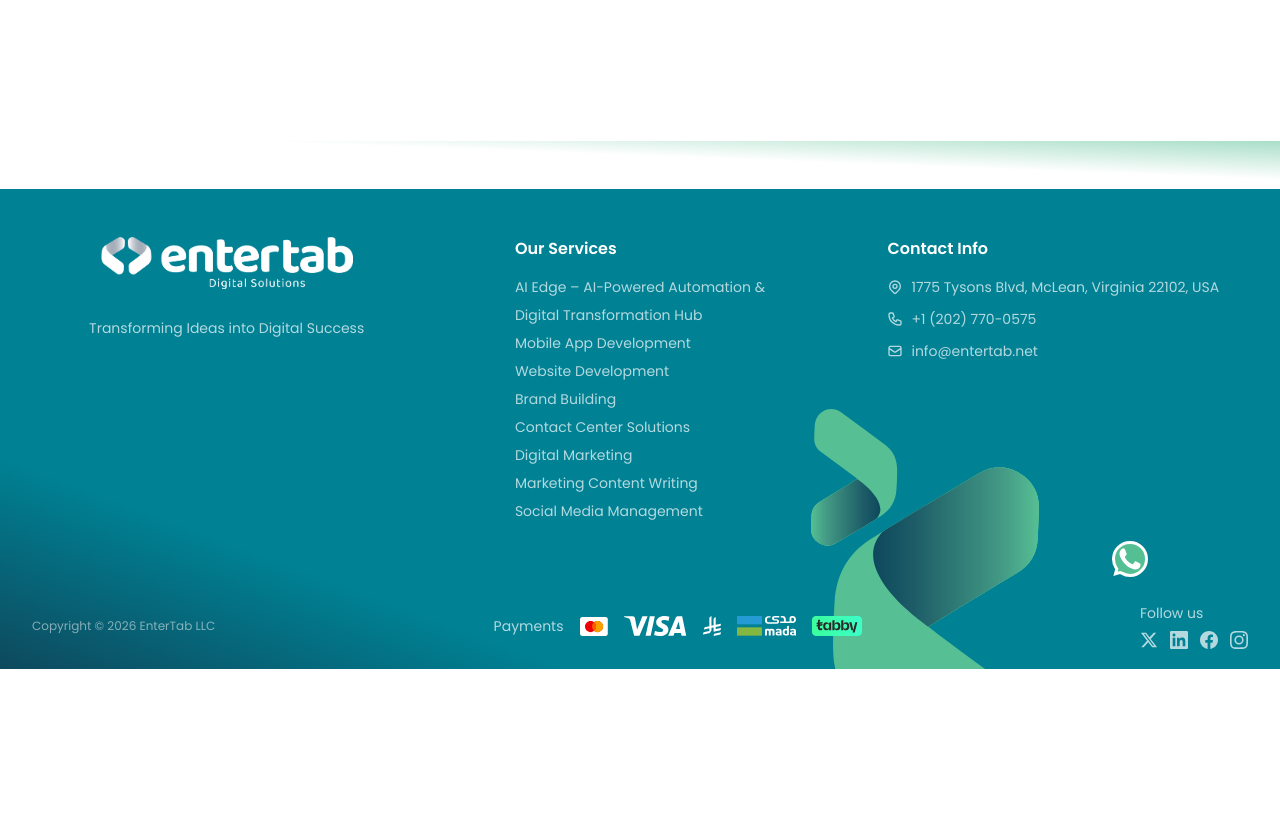
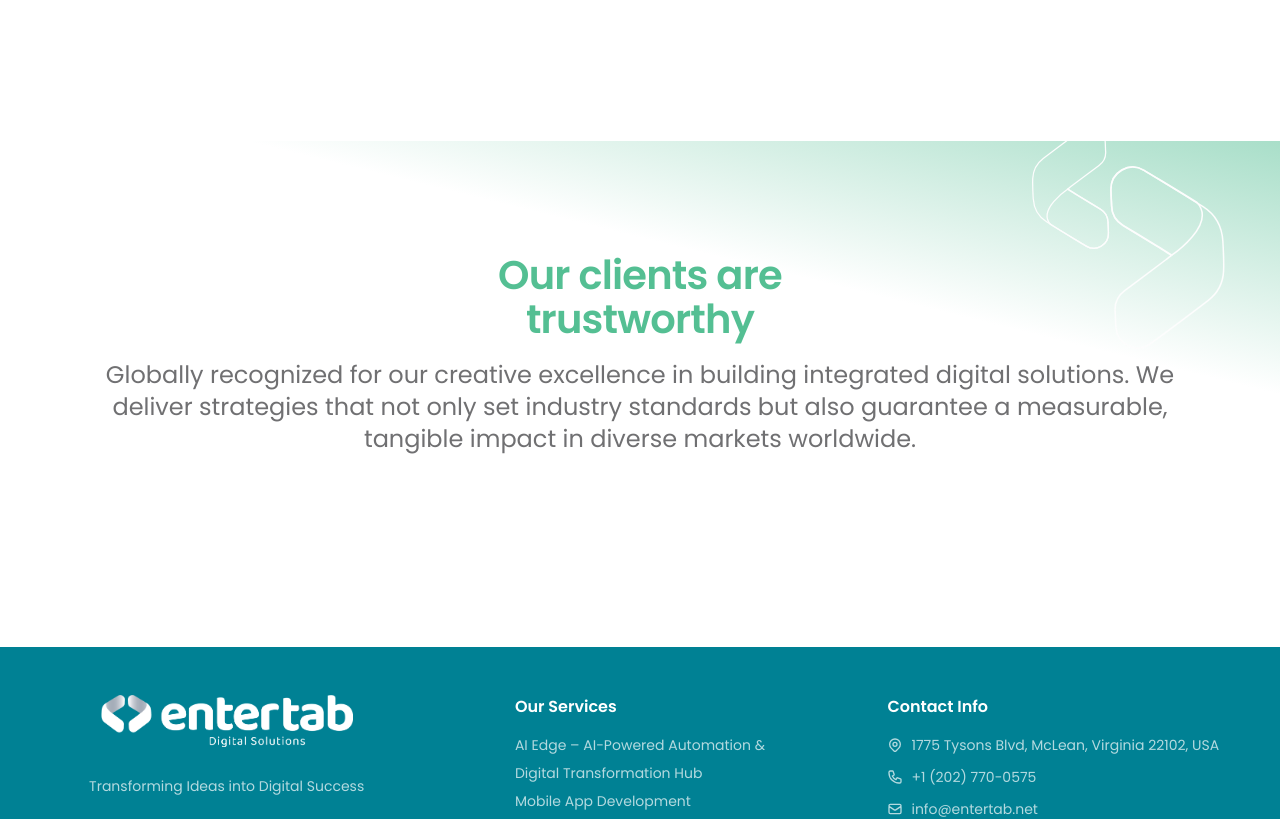
Before and after one commit to EntertabOrganization/entertab, a Next.js app: page /who-we-are in a window 1280 px wide. Shown: the part 2440-3259 px from the top of the page. Before the commit the page ends 3109 px from the top, so only its background shows below. Built offline with nearby package versions, Linux system fonts and the light colour scheme.

Commit message:
Update clients

```diff
--- a/app/who-we-are/page.tsx
+++ b/app/who-we-are/page.tsx
@@ -197,11 +197,10 @@ export default function WhoWeArePage() {
                         {beliefs.map((belief, index) => (
                             <div
                                 key={belief.title}
-                                className={`grid grid-cols-1 lg:grid-cols-3 gap-8 items-center px-10 py-12${
-                                    index < beliefs.length - 1
-                                        ? " border-b-2 border-primary"
-                                        : ""
-                                }`}
+                                className={`grid grid-cols-1 lg:grid-cols-3 gap-8 items-center px-10 py-12${index < beliefs.length - 1
+                                    ? " border-b-2 border-primary"
+                                    : ""
+                                    }`}
                             >
                                 {/* Left: Title + Arrow (~col-4) */}
                                 <div className="flex items-center gap-4">
@@ -209,24 +208,24 @@ export default function WhoWeArePage() {
                                         {belief.title}
                                     </h3>
                                     <svg className="mb-9" width="44" height="75" viewBox="0 0 44 75" fill="none" xmlns="http://www.w3.org/2000/svg">
-                                        <path d="M21.3479 32.584C19.4792 33.7537 17.8981 34.7662 16.2944 35.7444C12.2942 38.191 8.28946 40.6308 4.2734 43.0501C1.71608 44.5915 0.343413 46.817 0.243748 49.8314C0.18259 51.6738 0.0648026 53.5116 0.00590945 55.354C-0.0960211 58.4892 1.143 60.9724 3.84303 62.5457C6.41847 64.0438 9.08225 64.0119 11.6532 62.4431C18.6003 58.2065 25.5746 54.0155 32.4583 49.6809C36.8685 46.9059 39.1359 42.7103 39.444 37.5161C39.6501 34.0593 39.8539 30.582 39.6999 27.1298C39.5096 22.8636 37.5911 19.2791 34.207 16.6957C27.4796 11.5561 20.7069 6.47584 13.8526 1.50731C8.90557 -2.07943 2.30501 1.09915 1.77044 7.21918C1.60055 9.1619 1.60055 11.116 1.4805 13.0633C1.2925 16.1438 2.49301 18.4947 4.95747 20.3052C9.78218 23.8486 14.5661 27.4467 19.3614 31.0266C19.9639 31.4713 20.537 31.9433 21.3479 32.584Z" fill="#56BF94"/>
-                                        <path d="M11.6597 62.4432C18.6068 58.2043 23.3047 55.443 30.1884 51.1061C37.3145 43.4082 21.3544 32.5818 21.3544 32.5818C21.3544 32.5818 17.9046 34.764 16.3009 35.7445C12.2984 38.1888 8.29597 40.6286 4.27991 43.0479C1.72259 44.5916 0.349926 46.8148 0.250261 49.8315C0.189102 51.6716 0.0713152 53.5117 0.0124221 55.3518C-0.0895084 58.4894 1.14952 60.9702 3.84954 62.5435C5.10895 63.2755 6.38874 63.6426 7.66854 63.6426C9.00722 63.6426 10.3436 63.2413 11.6597 62.4432Z" fill="#56BF94"/>
-                                        <path d="M11.6597 62.4432C18.6068 58.2043 23.3047 55.443 30.1884 51.1061C37.3145 43.4082 21.3544 32.5818 21.3544 32.5818C21.3544 32.5818 17.9046 34.764 16.3009 35.7445C12.2984 38.1888 8.29597 40.6286 4.27991 43.0479C1.72259 44.5916 0.349926 46.8148 0.250261 49.8315C0.189102 51.6716 0.0713152 53.5117 0.0124221 55.3518C-0.0895084 58.4894 1.14952 60.9702 3.84954 62.5435C5.10895 63.2755 6.38874 63.6426 7.66854 63.6426C9.00722 63.6426 10.3436 63.2413 11.6597 62.4432Z" fill="url(#paint0_linear_461_675)"/>
-                                        <path d="M35.0769 61.376C35.8583 60.8857 36.5197 60.4639 37.1902 60.0535C38.8619 59.0297 40.5381 58.0104 42.2165 56.998C43.2857 56.3527 43.8587 55.4224 43.9018 54.1615C43.9267 53.3908 43.9765 52.6223 44.0014 51.8516C44.0445 50.5405 43.5258 49.503 42.3977 48.8441C41.3218 48.217 40.2074 48.2307 39.1314 48.8874C36.2275 50.6591 33.3101 52.4103 30.4334 54.223C28.5895 55.3836 27.6427 57.1371 27.5113 59.3101C27.4253 60.7558 27.3392 62.2083 27.4049 63.6516C27.4842 65.4347 28.286 66.9351 29.7017 68.0136C32.5105 70.1684 35.3419 72.2935 38.2073 74.3708C40.2776 75.8689 43.0365 74.5395 43.2607 71.9811C43.331 71.1694 43.331 70.3508 43.3808 69.5368C43.4601 68.2485 42.9572 67.2657 41.9266 66.5087C39.9084 65.0266 37.9105 63.5216 35.9036 62.0258C35.6545 61.8411 35.4144 61.6428 35.0769 61.376Z" fill="#56BF94"/>
-                                        <path d="M39.1272 48.8919C36.2233 50.6636 34.2595 51.8197 31.3805 53.6325C28.4019 56.8498 35.0749 61.376 35.0749 61.376C35.0749 61.376 36.5178 60.4639 37.1883 60.0535C38.8622 59.0319 40.5361 58.0104 42.2146 57.0003C43.2837 56.355 43.8568 55.4247 43.8998 54.1637C43.9247 53.3953 43.9746 52.6246 43.9995 51.8562C44.0425 50.5451 43.5238 49.5076 42.3958 48.8486C41.8703 48.5431 41.3334 48.388 40.7989 48.388C40.2371 48.3903 39.6776 48.559 39.1272 48.8919Z" fill="#56BF94"/>
-                                        <path d="M39.1272 48.8919C36.2233 50.6636 34.2595 51.8197 31.3805 53.6325C28.4019 56.8498 35.0749 61.376 35.0749 61.376C35.0749 61.376 36.5178 60.4639 37.1883 60.0535C38.8622 59.0319 40.5361 58.0104 42.2146 57.0003C43.2837 56.355 43.8568 55.4247 43.8998 54.1637C43.9247 53.3953 43.9746 52.6246 43.9995 51.8562C44.0425 50.5451 43.5238 49.5076 42.3958 48.8486C41.8703 48.5431 41.3334 48.388 40.7989 48.388C40.2371 48.3903 39.6776 48.559 39.1272 48.8919Z" fill="url(#paint1_linear_461_675)"/>
+                                        <path d="M21.3479 32.584C19.4792 33.7537 17.8981 34.7662 16.2944 35.7444C12.2942 38.191 8.28946 40.6308 4.2734 43.0501C1.71608 44.5915 0.343413 46.817 0.243748 49.8314C0.18259 51.6738 0.0648026 53.5116 0.00590945 55.354C-0.0960211 58.4892 1.143 60.9724 3.84303 62.5457C6.41847 64.0438 9.08225 64.0119 11.6532 62.4431C18.6003 58.2065 25.5746 54.0155 32.4583 49.6809C36.8685 46.9059 39.1359 42.7103 39.444 37.5161C39.6501 34.0593 39.8539 30.582 39.6999 27.1298C39.5096 22.8636 37.5911 19.2791 34.207 16.6957C27.4796 11.5561 20.7069 6.47584 13.8526 1.50731C8.90557 -2.07943 2.30501 1.09915 1.77044 7.21918C1.60055 9.1619 1.60055 11.116 1.4805 13.0633C1.2925 16.1438 2.49301 18.4947 4.95747 20.3052C9.78218 23.8486 14.5661 27.4467 19.3614 31.0266C19.9639 31.4713 20.537 31.9433 21.3479 32.584Z" fill="#56BF94" />
+                                        <path d="M11.6597 62.4432C18.6068 58.2043 23.3047 55.443 30.1884 51.1061C37.3145 43.4082 21.3544 32.5818 21.3544 32.5818C21.3544 32.5818 17.9046 34.764 16.3009 35.7445C12.2984 38.1888 8.29597 40.6286 4.27991 43.0479C1.72259 44.5916 0.349926 46.8148 0.250261 49.8315C0.189102 51.6716 0.0713152 53.5117 0.0124221 55.3518C-0.0895084 58.4894 1.14952 60.9702 3.84954 62.5435C5.10895 63.2755 6.38874 63.6426 7.66854 63.6426C9.00722 63.6426 10.3436 63.2413 11.6597 62.4432Z" fill="#56BF94" />
+                                        <path d="M11.6597 62.4432C18.6068 58.2043 23.3047 55.443 30.1884 51.1061C37.3145 43.4082 21.3544 32.5818 21.3544 32.5818C21.3544 32.5818 17.9046 34.764 16.3009 35.7445C12.2984 38.1888 8.29597 40.6286 4.27991 43.0479C1.72259 44.5916 0.349926 46.8148 0.250261 49.8315C0.189102 51.6716 0.0713152 53.5117 0.0124221 55.3518C-0.0895084 58.4894 1.14952 60.9702 3.84954 62.5435C5.10895 63.2755 6.38874 63.6426 7.66854 63.6426C9.00722 63.6426 10.3436 63.2413 11.6597 62.4432Z" fill="url(#paint0_linear_461_675)" />
+                                        <path d="M35.0769 61.376C35.8583 60.8857 36.5197 60.4639 37.1902 60.0535C38.8619 59.0297 40.5381 58.0104 42.2165 56.998C43.2857 56.3527 43.8587 55.4224 43.9018 54.1615C43.9267 53.3908 43.9765 52.6223 44.0014 51.8516C44.0445 50.5405 43.5258 49.503 42.3977 48.8441C41.3218 48.217 40.2074 48.2307 39.1314 48.8874C36.2275 50.6591 33.3101 52.4103 30.4334 54.223C28.5895 55.3836 27.6427 57.1371 27.5113 59.3101C27.4253 60.7558 27.3392 62.2083 27.4049 63.6516C27.4842 65.4347 28.286 66.9351 29.7017 68.0136C32.5105 70.1684 35.3419 72.2935 38.2073 74.3708C40.2776 75.8689 43.0365 74.5395 43.2607 71.9811C43.331 71.1694 43.331 70.3508 43.3808 69.5368C43.4601 68.2485 42.9572 67.2657 41.9266 66.5087C39.9084 65.0266 37.9105 63.5216 35.9036 62.0258C35.6545 61.8411 35.4144 61.6428 35.0769 61.376Z" fill="#56BF94" />
+                                        <path d="M39.1272 48.8919C36.2233 50.6636 34.2595 51.8197 31.3805 53.6325C28.4019 56.8498 35.0749 61.376 35.0749 61.376C35.0749 61.376 36.5178 60.4639 37.1883 60.0535C38.8622 59.0319 40.5361 58.0104 42.2146 57.0003C43.2837 56.355 43.8568 55.4247 43.8998 54.1637C43.9247 53.3953 43.9746 52.6246 43.9995 51.8562C44.0425 50.5451 43.5238 49.5076 42.3958 48.8486C41.8703 48.5431 41.3334 48.388 40.7989 48.388C40.2371 48.3903 39.6776 48.559 39.1272 48.8919Z" fill="#56BF94" />
+                                        <path d="M39.1272 48.8919C36.2233 50.6636 34.2595 51.8197 31.3805 53.6325C28.4019 56.8498 35.0749 61.376 35.0749 61.376C35.0749 61.376 36.5178 60.4639 37.1883 60.0535C38.8622 59.0319 40.5361 58.0104 42.2146 57.0003C43.2837 56.355 43.8568 55.4247 43.8998 54.1637C43.9247 53.3953 43.9746 52.6246 43.9995 51.8562C44.0425 50.5451 43.5238 49.5076 42.3958 48.8486C41.8703 48.5431 41.3334 48.388 40.7989 48.388C40.2371 48.3903 39.6776 48.559 39.1272 48.8919Z" fill="url(#paint1_linear_461_675)" />
                                         <defs>
                                             <linearGradient id="paint0_linear_461_675" x1="32.0191" y1="48.1126" x2="0.00628536" y2="48.1126" gradientUnits="userSpaceOnUse">
-                                                <stop stopColor="#0D485C"/>
-                                                <stop offset="0.243" stopColor="#1D5C67"/>
-                                                <stop offset="0.7791" stopColor="#439A85"/>
-                                                <stop offset="1" stopColor="#56BF94"/>
+                                                <stop stopColor="#0D485C" />
+                                                <stop offset="0.243" stopColor="#1D5C67" />
+                                                <stop offset="0.7791" stopColor="#439A85" />
+                                                <stop offset="1" stopColor="#56BF94" />
                                             </linearGradient>
                                             <linearGradient id="paint1_linear_461_675" x1="30.615" y1="54.8837" x2="43.9999" y2="54.8837" gradientUnits="userSpaceOnUse">
-                                                <stop stopColor="#0D485C"/>
-                                                <stop offset="0.243" stopColor="#1D5C67"/>
-                                                <stop offset="0.7791" stopColor="#439A85"/>
-                                                <stop offset="1" stopColor="#56BF94"/>
+                                                <stop stopColor="#0D485C" />
+                                                <stop offset="0.243" stopColor="#1D5C67" />
+                                                <stop offset="0.7791" stopColor="#439A85" />
+                                                <stop offset="1" stopColor="#56BF94" />
                                             </linearGradient>
                                         </defs>
                                     </svg>
@@ -240,7 +239,7 @@ export default function WhoWeArePage() {
                     </div>
                 </section>
 
-                {/* Companies */}
+                {/* Clients */}
                 <section
                     className="relative pt-12 overflow-hidden"
                     style={{
@@ -248,6 +247,62 @@ export default function WhoWeArePage() {
                             "linear-gradient(to bottom left, rgba(83, 190, 147, 0.5) 0%, #FFFFFF 40.3846%)",
                     }}
                 >
+                    <div className="mx-auto w-full max-w-6xl px-4 sm:px-6 lg:px-8 pt-8 md:pt-12 lg:pt-16 flex flex-row items-center justify-center gap-8">
+                        {/* Left SVG */}
+                        <div className="hidden lg:flex shrink-0 items-center" style={{ position: "absolute", right: "170px", top: "-15px" }}>
+                            <svg width="78" height="124" viewBox="0 0 78 124" fill="none" xmlns="http://www.w3.org/2000/svg">
+                                <path d="M35.7449 62.988C39.3091 65.2278 42.3288 67.165 45.3878 69.0381C53.0186 73.7193 60.6585 78.3882 68.3196 83.0205C73.197 85.9722 75.8143 90.2317 76.0049 96.0007C76.1198 99.5268 76.3438 103.044 76.4587 106.57C76.6524 112.571 74.2923 117.323 69.1365 120.335C64.2258 123.202 59.1426 123.14 54.2349 120.14C40.9824 112.03 27.6753 104.012 14.5438 95.7134C6.13232 90.4028 1.80556 82.3727 1.21555 72.4298C0.822205 65.8145 0.434916 59.1594 0.72841 52.5532C1.09452 44.3886 4.74957 37.5258 11.2064 32.5818C24.0415 22.7459 36.9642 13.023 50.0383 3.51092C59.4755 -3.35194 72.0654 2.73174 73.0881 14.4438C73.4118 18.1625 73.4118 21.9025 73.6388 25.6304C73.9988 31.5246 71.7084 36.0285 67.0034 39.4936C57.7992 46.2739 48.6737 53.1643 39.524 60.0119C38.3893 60.8583 37.294 61.7628 35.7449 62.988Z" stroke="#FDFDFD" strokeWidth="1.25" strokeMiterlimit="10"/>
+                                <path d="M54.1219 120.14C40.804 112.05 31.7977 106.778 18.5984 98.5016C4.93691 83.8108 35.5346 63.1443 35.5346 63.1443C35.5346 63.1443 42.151 67.3099 45.2251 69.1809C52.8996 73.8463 60.5711 78.5025 68.2699 83.1221C73.1714 86.0688 75.8015 90.3136 75.9931 96.0699C76.1117 99.5803 76.3336 103.094 76.4492 106.604C76.6438 112.595 74.2721 117.327 69.0909 120.332C66.6766 121.728 64.2229 122.429 61.766 122.429C59.2028 122.432 56.6426 121.667 54.1219 120.14Z" stroke="#FDFDFD" strokeWidth="1.25" strokeMiterlimit="10"/>
+                            </svg>
+                        </div>
+
+                        {/* Center: Text */}
+                        <div className="flex flex-col items-center text-center">
+                            <h3
+                                style={{
+                                    fontFamily: "Poppins, sans-serif",
+                                    fontWeight: 600,
+                                    fontSize: 40,
+                                    lineHeight: "44px",
+                                    letterSpacing: "-0.02em",
+                                    textAlign: "center",
+                                    color: "#54BF93",
+                                    width: 300,
+                                    height: 88,
+                                }}
+                            >
+                                Our clients are trustworthy
+                            </h3>
+
+                            <p
+                                style={{
+                                    fontFamily: "Poppins, sans-serif",
+                                    fontWeight: 400,
+                                    fontSize: 24,
+                                    lineHeight: "32px",
+                                    letterSpacing: 0,
+                                    textAlign: "center",
+                                    color: "#707072",
+                                    marginTop: 18,
+                                }}
+                            >
+                                Globally recognized for our creative excellence in building integrated digital solutions. We deliver strategies that not only set industry standards but also guarantee a measurable, tangible impact in diverse markets worldwide.
+                            </p>
+                        </div>
+
+                        {/* Right SVG */}
+                        <div className="hidden lg:flex shrink-0 items-center" style={{ position: "absolute", right: "55px", top: "25px" }}>
+                            <svg width="115" height="183" viewBox="0 0 115 183" fill="none" xmlns="http://www.w3.org/2000/svg">
+                                <path d="M61.496 89.326C56.1937 85.994 51.7015 83.1121 47.1508 80.3256C35.7989 73.3617 24.4335 66.416 13.0366 59.5249C5.78071 55.1338 1.88722 48.7972 1.60364 40.2151C1.4326 34.9694 1.09952 29.7374 0.928471 24.4917C0.640397 15.5641 4.1513 8.49571 11.8213 4.01373C19.1266 -0.250068 26.6886 -0.159163 33.9895 4.30464C53.7045 16.3687 73.5006 28.2964 93.0356 40.6423C105.549 48.5426 111.985 60.4885 112.863 75.28C113.448 85.1212 114.025 95.0216 113.588 104.849C113.043 116.995 107.606 127.205 98.0004 134.559C78.9065 149.192 59.6821 163.656 40.2326 177.806C26.1935 188.016 7.46415 178.966 5.94276 161.542C5.46114 156.01 5.46113 150.446 5.12354 144.901C4.58791 136.132 7.99529 129.432 14.9946 124.277C28.6871 114.191 42.2626 103.94 55.8741 93.7534C57.562 92.4942 59.1914 91.1487 61.496 89.326Z" stroke="#FDFDFD" strokeWidth="1.5" strokeMiterlimit="10"/>
+                                <path d="M34.1576 4.30431C53.9698 16.34 67.368 24.1824 87.0038 36.4946C107.327 58.3492 61.8088 89.0935 61.8088 89.0935C61.8088 89.0935 51.966 82.8966 47.3929 80.1132C35.976 73.1728 24.5636 66.2461 13.1105 59.3737C5.81884 54.9901 1.90615 48.6754 1.62118 40.1121C1.44477 34.8899 1.11456 29.6631 0.942675 24.4408C0.653181 15.5285 4.18139 8.48846 11.8892 4.01871C15.4807 1.9425 19.131 0.899862 22.7859 0.899862C26.5991 0.895329 30.4077 2.03317 34.1576 4.30431Z" stroke="#FDFDFD" strokeWidth="1.5" strokeMiterlimit="10"/>
+                            </svg>
+                        </div>
+                    </div>
+                </section>
+
+                {/* Companies */}
+                <section className="mx-auto w-full max-w-8xl px-4 sm:px-6 lg:px-8 py-16 md:py-24">
+
                 </section>
             </main>
 
```
